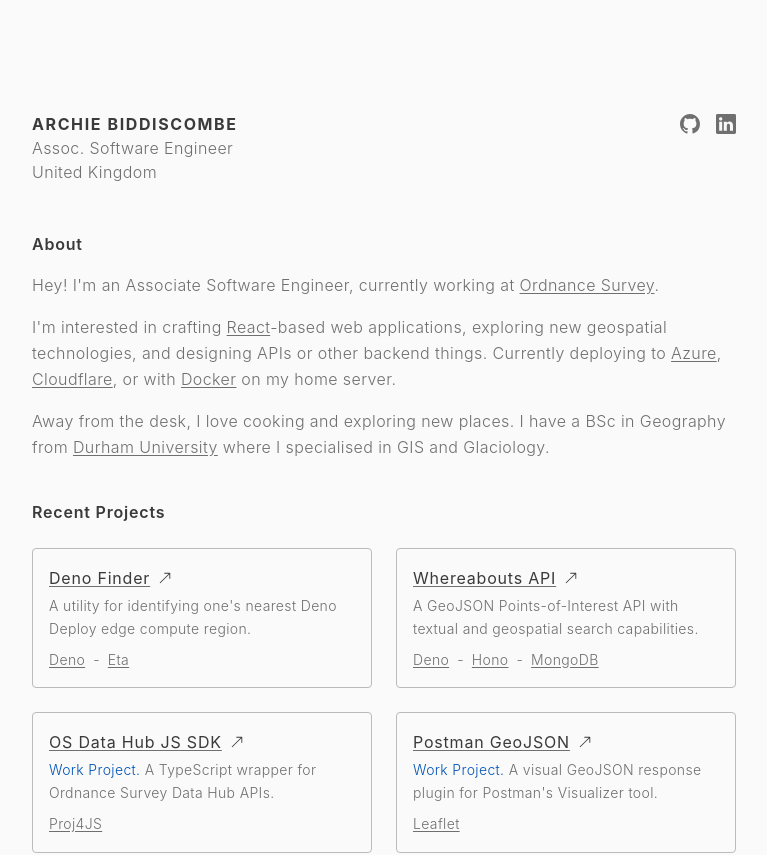
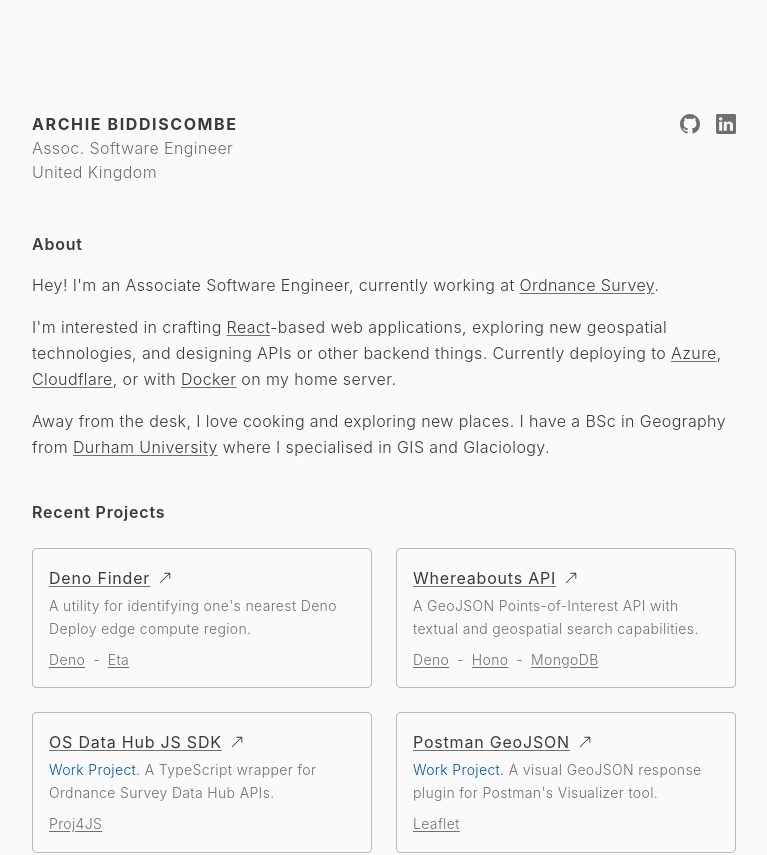
Before and after one commit to abiddiscombe/abiddiscombe-dev, a Next.js app: page / in a window 1280 px wide. Shown: the top 855 px of the page, without its empty margins (256-1023 px from the left). Built offline with nearby package versions, Linux system fonts and the light colour scheme.

Commit message:
feat: increase body text contrast

```diff
--- a/src/components/Typography.tsx
+++ b/src/components/Typography.tsx
@@ -36,7 +36,7 @@
       return (
         <p
           className={
-            'mb-4 leading-relaxed tracking-wide font-light text-l2-light dark:text-l2-dark'
+            'mb-4 leading-relaxed tracking-wide font-light text-l3-light dark:text-l3-dark'
           }
         >
           {p.children}
```
Also changed, not shown: 1 other file (tests, documents, lock files or other folders).
